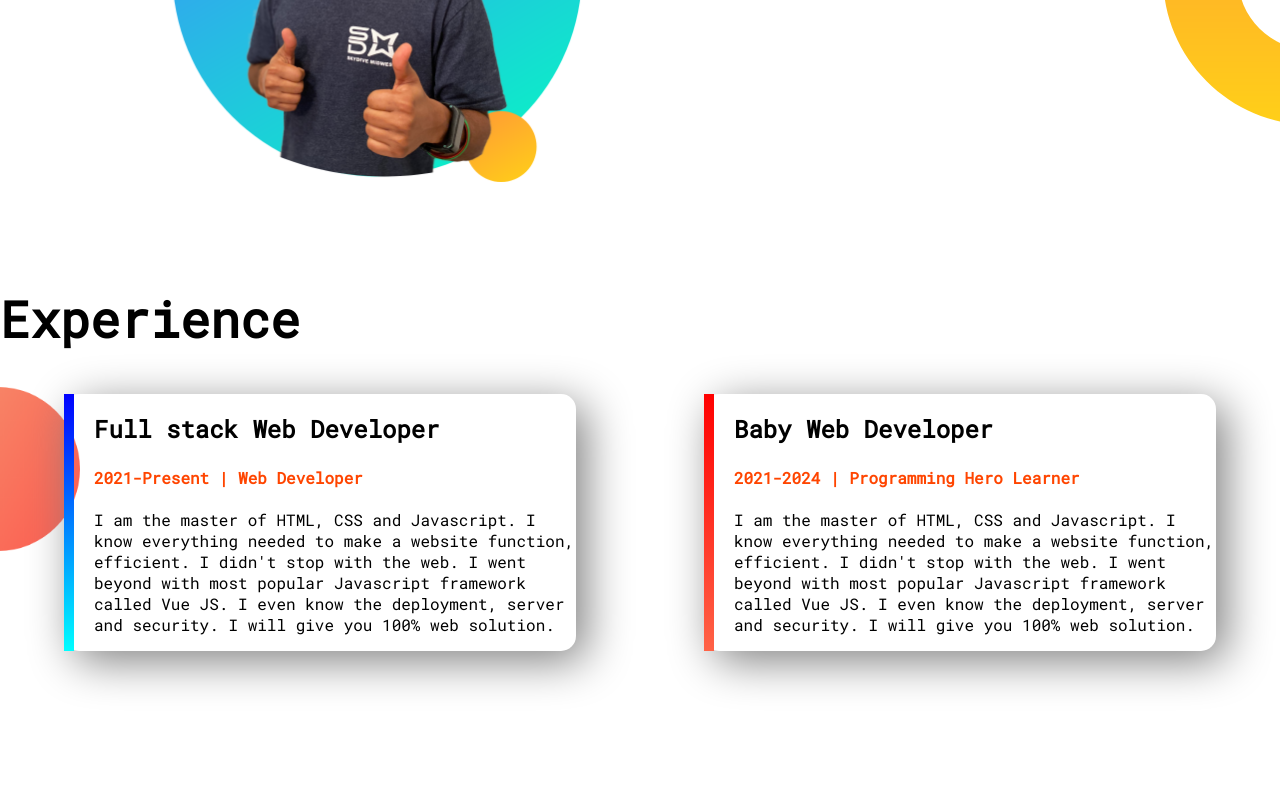
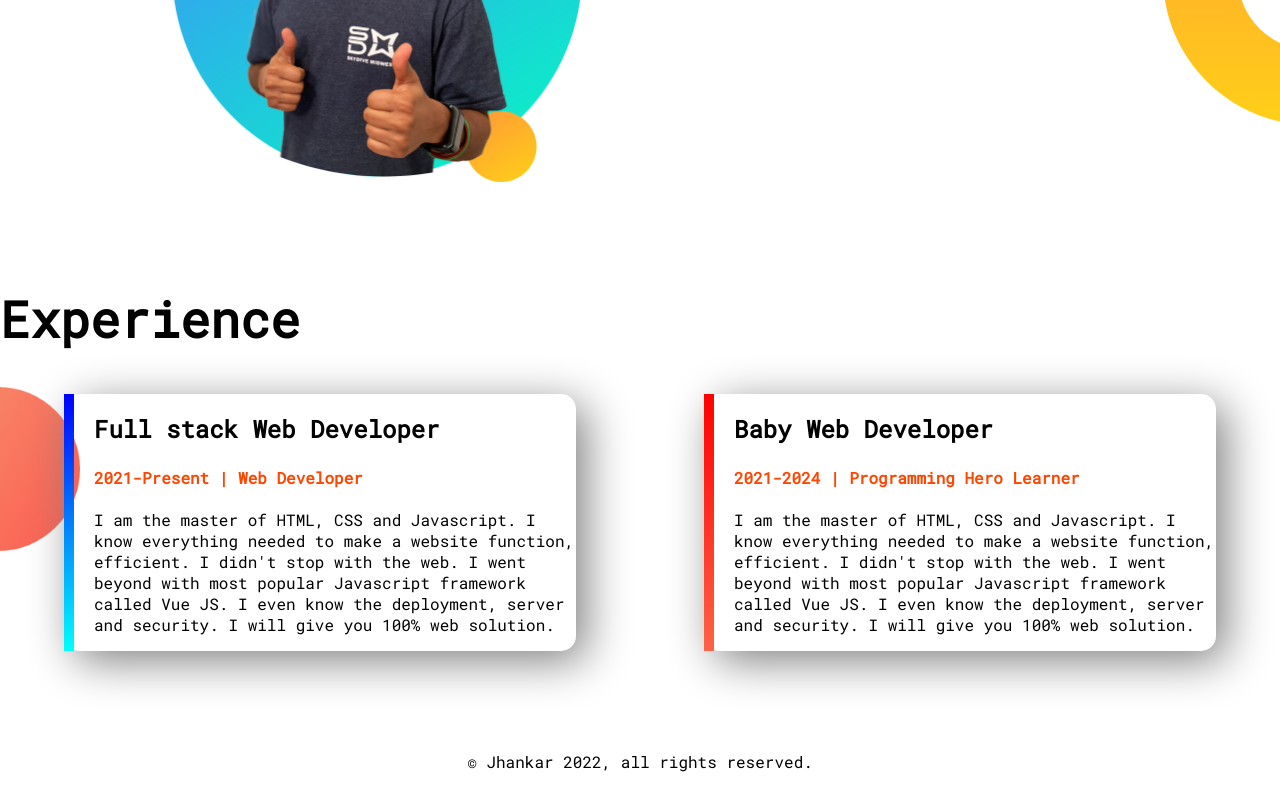
Before and after one commit to Mahabub2k1/developer-portfolio, a plain HTML site: page index.html in a window 1280 px wide. Shown: the part 780-1568 px from the top of the page. Before the commit the page ends 1531 px from the top, so only its background shows below. Drawn offline with Linux system fonts and the light colour scheme.

Commit message:
footer added

```diff
--- a/index.html
+++ b/index.html
@@ -5,7 +5,7 @@
     <meta charset="UTF-8">
     <meta http-equiv="X-UA-Compatible" content="IE=edge">
     <meta name="viewport" content="width=device-width, initial-scale=1.0">
-    <title>Mahbub Portfolio</title>
+    <title>Jhankar Mahbub Portfolio</title>
     <link rel="preconnect" href="https://fonts.googleapis.com">
     <link rel="preconnect" href="https://fonts.gstatic.com" crossorigin>
     <link href="https://fonts.googleapis.com/css2?family=Roboto+Mono&display=swap" rel="stylesheet">
@@ -52,6 +52,7 @@
         </div>
        </div>
     </section>
+    <footer><p>© Jhankar 2022, all rights reserved.</p></footer>
 </body>
 
 </html>
--- a/style.css
+++ b/style.css
@@ -74,3 +74,6 @@ h3{
     background-position: left ;
     background-size: 80px;
 }
+footer p{
+    text-align: center;
+}
```
Also changed, not shown: images/my-bg.png (deleted).
